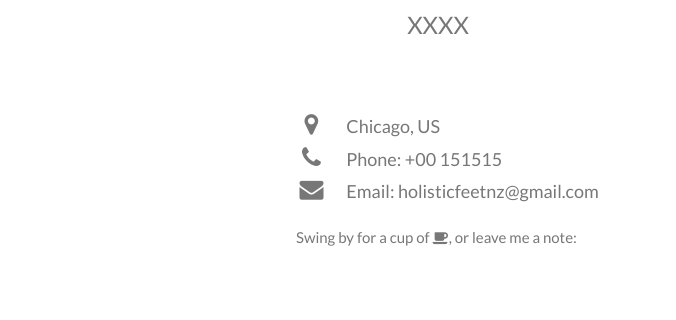
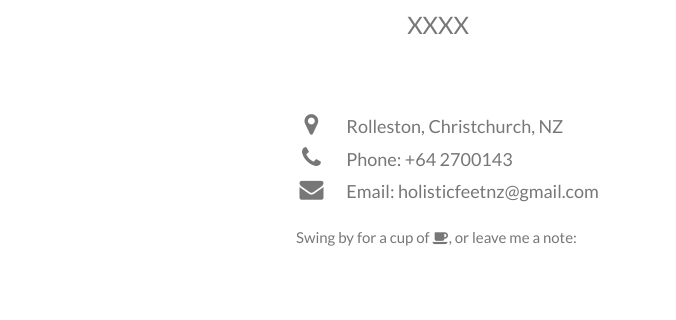
Before and after one commit to naturalreflexology/naturalreflexology.github.io, a plain HTML site: page index.html in a window 1280 px wide. Shown: the part 471-791 px from the top of the page, 202-878 px from the left. Drawn offline with nearby package versions, Linux system fonts and the light colour scheme.

Commit message:
Update index.html

```diff
--- a/index.html
+++ b/index.html
@@ -61,8 +61,8 @@ body, html {
     </div>
     <div class="w3-col m8 w3-panel">
       <div class="w3-large w3-margin-bottom">
-        <i class="fa fa-map-marker fa-fw w3-hover-text-black w3-xlarge w3-margin-right"></i> Chicago, US<br>
-        <i class="fa fa-phone fa-fw w3-hover-text-black w3-xlarge w3-margin-right"></i> Phone: +00 151515<br>
+        <i class="fa fa-map-marker fa-fw w3-hover-text-black w3-xlarge w3-margin-right"></i> Rolleston, Christchurch, NZ<br>
+        <i class="fa fa-phone fa-fw w3-hover-text-black w3-xlarge w3-margin-right"></i> Phone: +64 2700143<br>
         <i class="fa fa-envelope fa-fw w3-hover-text-black w3-xlarge w3-margin-right"></i> Email: holisticfeetnz@gmail.com<br>
       </div>
       <p>Swing by for a cup of <i class="fa fa-coffee"></i>, or leave me a note:</p>
```
